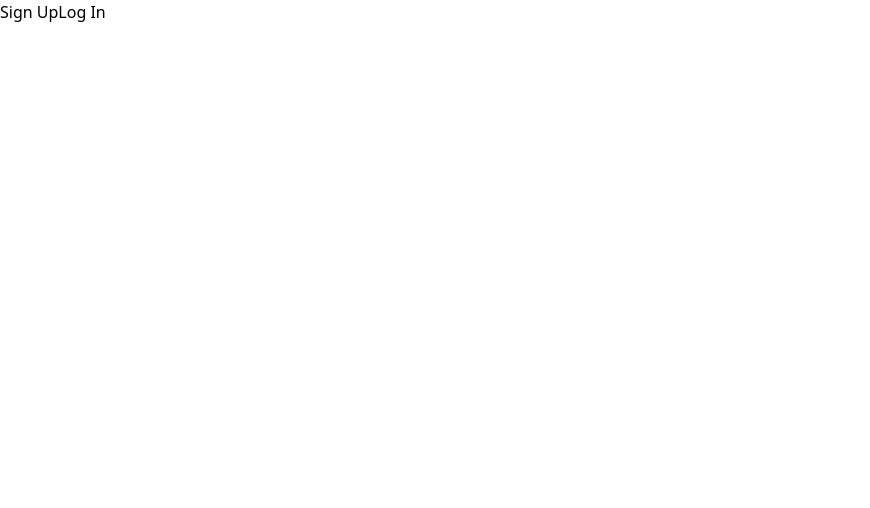
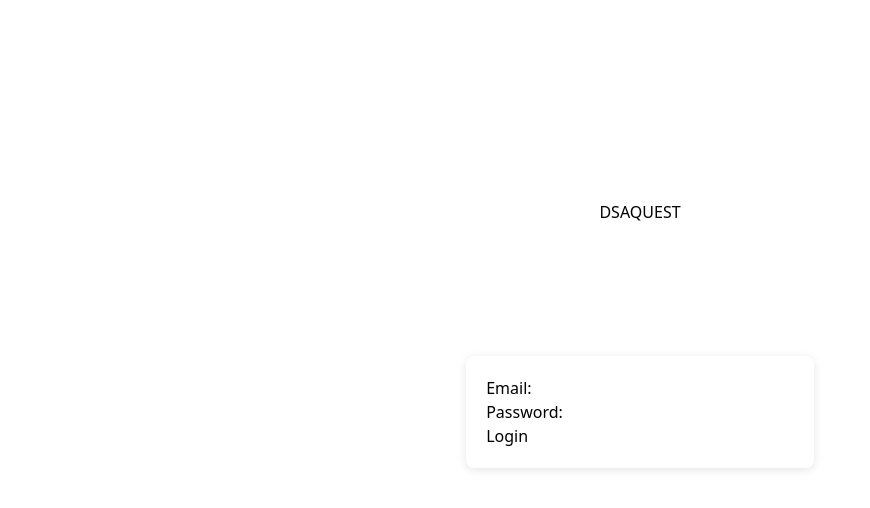
Before and after one commit to MSUDSA/dsaquest, a React (Vite) app in the folder frontend/: page / in a window 1280 px wide. Shown: the top 508 px of the page, without its empty margins (0-870 px from the left). Built offline with nearby package versions, Linux system fonts and the light colour scheme.

Commit message:
Changes to login/signup component

```diff
--- /dev/null
+++ b/frontend/src/components/authPages.tsx
@@ -0,0 +1,13 @@
+import Login from "../auth/login"
+import Signup from "../auth/signup"
+
+
+const LoginSignUp = () => {
+  return (
+    <div className="h-1/2 flex flex-col justify-center items-center">
+      <h2>DSAQUEST</h2>
+      <Login></Login>
+    </div>
+  )
+}
+export default LoginSignUp
--- a/frontend/src/index.css
+++ b/frontend/src/index.css
@@ -1,3 +1,11 @@
 @tailwind base;
 @tailwind components;
 @tailwind utilities;
+body, html{
+  width: 100vw;
+  height: 100vh;
+}
+#root{
+  width: 100vw;
+  height: 100vh;
+}
--- a/frontend/src/pages/LandingPage.tsx
+++ b/frontend/src/pages/LandingPage.tsx
@@ -1,24 +1,30 @@
 import { useState } from "react";
 import Login from "../auth/login"
 import Signup from "../auth/signup"
+import { main } from "framer-motion/client";
+import LoginSignUp from "../components/authPages";
 
 const LandingPage = () => {
     const [showSignup, setShowSignup] = useState(false);
     const [showLogin, setShowLogin] = useState(false);
 
     return (
-        <div>
-            <button onClick={() => {
+        <main className="h-full ">
+            <div className=" h-full flex justify-center items-center">
+                <LoginSignUp></LoginSignUp>
+                {/* <button className = "" onClick={() => {
                     setShowSignup(true)
                     setShowLogin(false)
                 }}>Sign Up</button>
-            <button onClick={() => {
+                <button className= "" onClick={() => {
                     setShowLogin(true)
                     setShowSignup(false)
                 }}>Log In</button>
                 {showSignup ? <Signup /> : <></>}
-            {showLogin ? <Login /> : <></>}
+                {showLogin ? <Login /> : <></>} */}
             </div>
+        </main>
+
     )
 }
 
```
Lines whose indentation alone changed are shown as unchanged.
